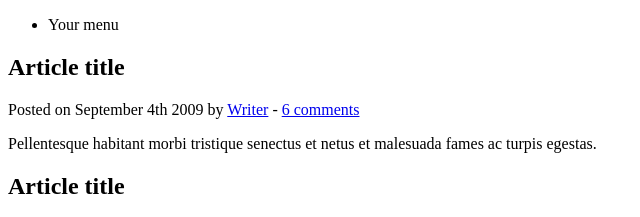
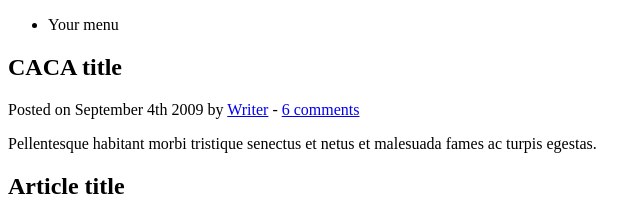
Before and after one commit to 96isaias/demo2, a plain HTML site: page Index.html in a window 1280 px wide. Shown: the top 217 px of the page, 0-640 px from the left. Drawn offline with Linux system fonts and the light colour scheme.

Commit message:
se modifico el titulo

```diff
--- a/Index.html
+++ b/Index.html
@@ -21,7 +21,7 @@
 
 		<article>
 			<header>
-				<h2>Article title</h2>
+				<h2>CACA title</h2>
 				<p>Posted on <time datetime="2009-09-04T16:31:24+02:00">September 4th 2009</time> by <a href="#">Writer</a> - <a href="#comments">6 comments</a></p>
 			</header>
 			<p>Pellentesque habitant morbi tristique senectus et netus et malesuada fames ac turpis egestas.</p>
```
